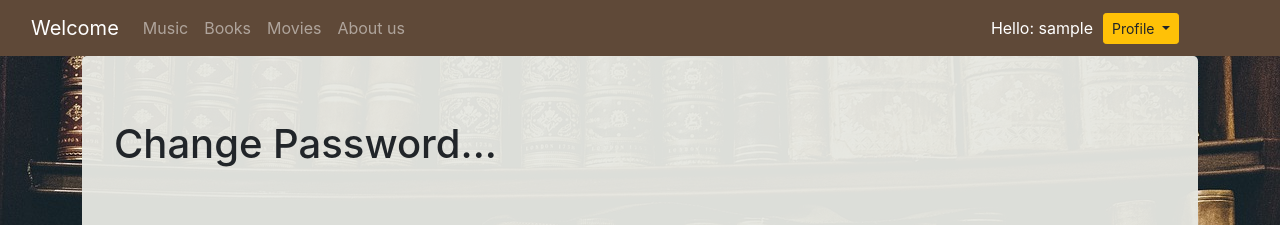
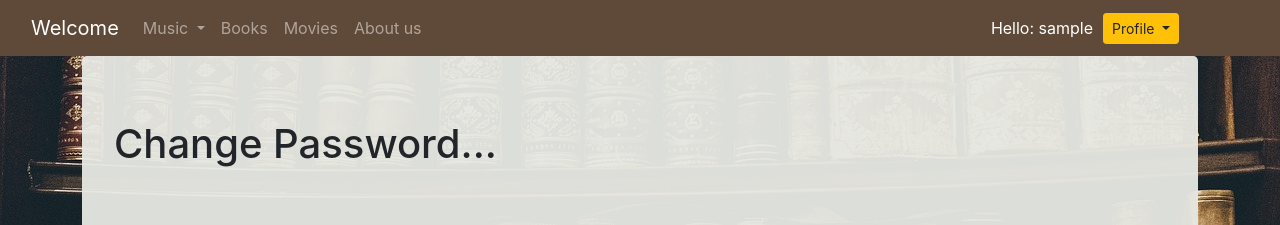
Before and after one commit to SDAgrupa1/house-library, a Django app: page /accounts/password/ in a window 1280 px wide. Shown: the top 225 px of the page. Run offline with Django 3.2, Linux system fonts and the light colour scheme; the visitor is signed in with stand-in values (Sample User, id 1); some libraries are stand-ins or nearby versions.

Commit message:
Fix around performer in cd details. Add dropdown in navbar

```diff
--- a/music_collection/music/forms.py
+++ b/music_collection/music/forms.py
@@ -16,7 +16,7 @@ class RatingForm(ModelForm):
 class MusicForm(ModelForm):
     class Meta:
         model = MusicAlbum
-        fields = ['name_cd', 'publisher', 'year', 'info', 'category_models', 'cover', 'availability']
+        fields = ['performer', 'name_cd', 'publisher', 'year', 'info', 'category_models', 'cover', 'availability']
 
         widgets = {
             'performer': Select(attrs={'class': 'form-control'}),
--- a/music_collection/music/models.py
+++ b/music_collection/music/models.py
@@ -76,13 +76,13 @@ class Availability(models.Model):
 class Performer(models.Model):
     name = models.CharField(max_length=32)
     www = models.URLField(max_length=60, default='https://www.wikipedia.org/')
-    cd_album = models.ForeignKey("MusicAlbum", on_delete=models.CASCADE, null=True, blank=True)
 
     def __str__(self):
         return f'{self.name}'
 
 
 class MusicAlbum(models.Model):
+    performer = models.ForeignKey(Performer, on_delete=models.CASCADE, null=True, blank=True)
     name_cd = models.CharField(max_length=64, blank=False)
     publisher = models.CharField(max_length=64, blank=False)
     year = models.IntegerField(null=True, blank=True)
@@ -92,7 +92,8 @@ class MusicAlbum(models.Model):
     availability = models.ForeignKey(Availability, on_delete=models.CASCADE, null=True, blank=True)
 
     def __str__(self):
-        return f'{self.name_cd}, {self.year}'
+        return f'{self.performer}: "{self.name_cd}", {self.year}'
+
 
 class Rating(models.Model):
     review = models.TextField(default="", blank=True)
--- a/music_collection/templates/base.html
+++ b/music_collection/templates/base.html
@@ -34,8 +34,18 @@
         </button>
         <div class="collapse navbar-collapse" id="navbarSupportedContent">
             <ul class="navbar-nav me-auto mb-2 mb-lg-0">
-                <li class="nav-item">
-                    <a class="nav-link" aria-current="page" href="{% url 'music-urls:list-of-cds' %}">Music</a>
+<!--                <li class="nav-item">-->
+<!--                    <a class="nav-link" aria-current="page" href="{% url 'music-urls:list-of-cds' %}">Music</a>-->
+<!--                </li>-->
+                <li class="nav-item dropdown">
+                    <a class="nav-link dropdown-toggle" id="navbarDropdown" role="button" data-bs-toggle="dropdown"
+                       aria-expanded="false" href="#">
+                        Music
+                    </a>
+                    <ul class="dropdown-menu" aria-labelledby="navbarDropdown">
+                        <li><a class="dropdown-item" href="{% url 'music-urls:list-of-cds' %}">Albums</a></li>
+                        <li><a class="dropdown-item" href="{% url 'music-urls:list_performer' %}">Performers</a></li>
+                    </ul>
                 </li>
                 <li class="nav-item">
                     <a class="nav-link home-nav-disable" aria-current="page" href="#">Books</a>
```
Also changed, not shown: music_collection/music/migrations/0002_auto_20210904_1832.py (deleted), music_collection/music/migrations/0003_rename_performer_performer_cd_album.py (deleted), music_collection/my_media/covers/some-cd-cover.jpg (added), music_collection/my_media/covers/some-cd-cover_wJAzovN.jpg (added).
